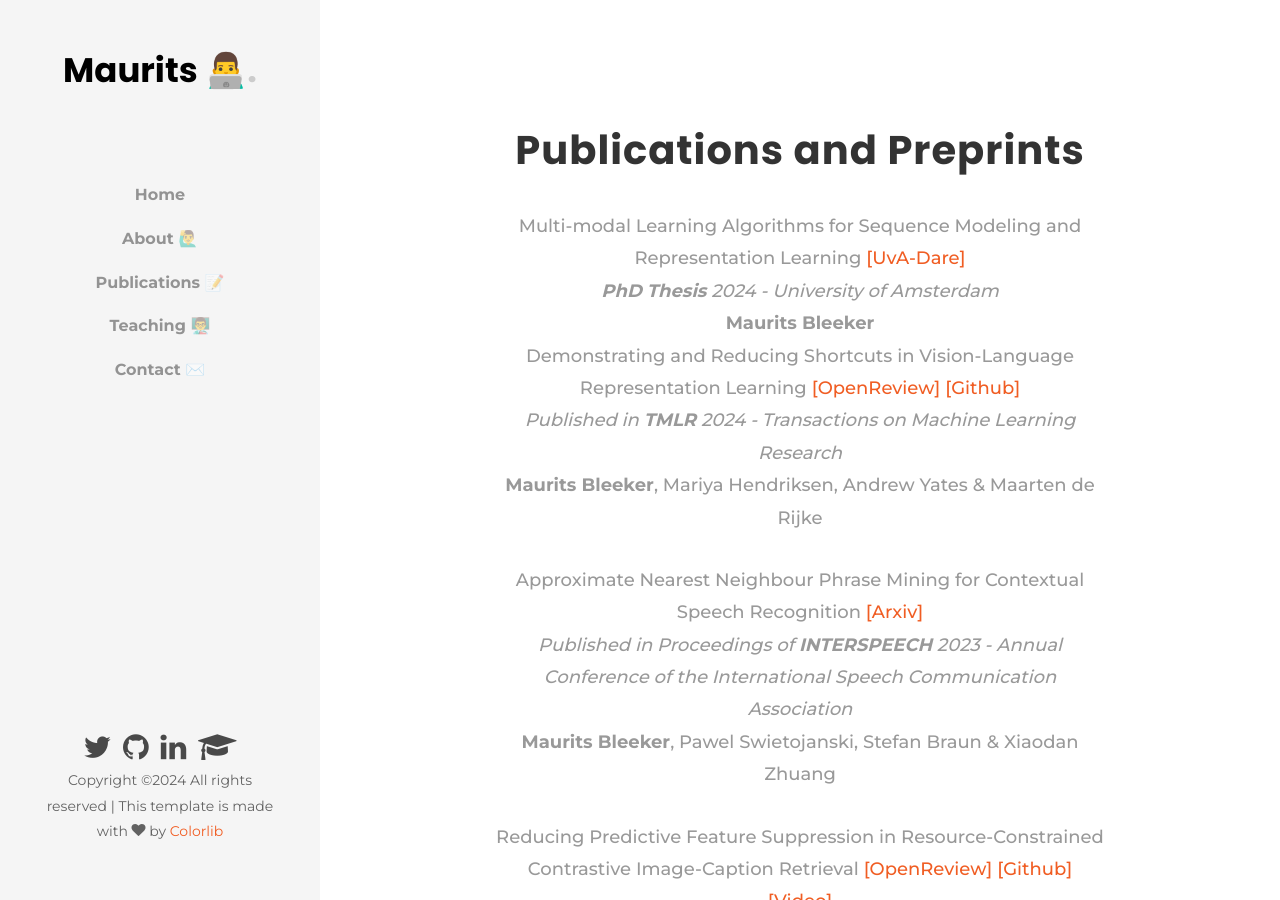
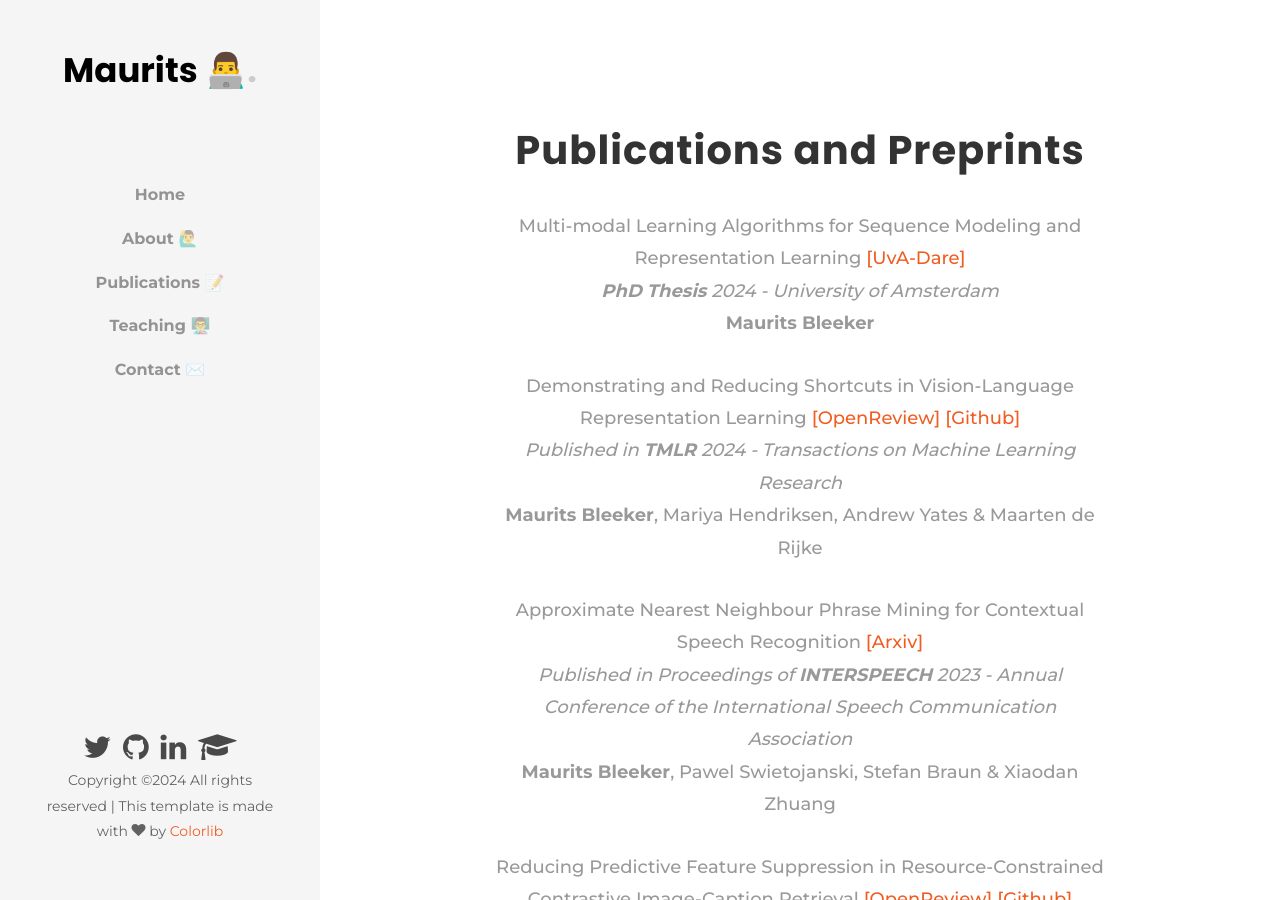
Before and after one commit to MauritsBleeker/mauritsbleeker.github.io, a Jekyll site: the page built from publications.md, in a window 1280 px wide and 900 px high. Built offline with Jekyll 4.4.1, drawn with Linux system fonts in a browser that asks for light colours; some web fonts are replaced.

Commit message:
fix layout

```diff
--- a/_layouts/publications.html
+++ b/_layouts/publications.html
@@ -20,6 +20,8 @@
                         <p class="authors">
                             <b>Maurits Bleeker</b>
                         </p>
+                    </div>
+                    <div class="publication-block">
                         <p class="paper-title">Demonstrating and Reducing Shortcuts in Vision-Language Representation Learning
                             <a href="https://openreview.net/forum?id=gfANevPraH"> [OpenReview] </a>
                             <a href="https://github.com/MauritsBleeker/svl-framework"> [Github] </a>
```
